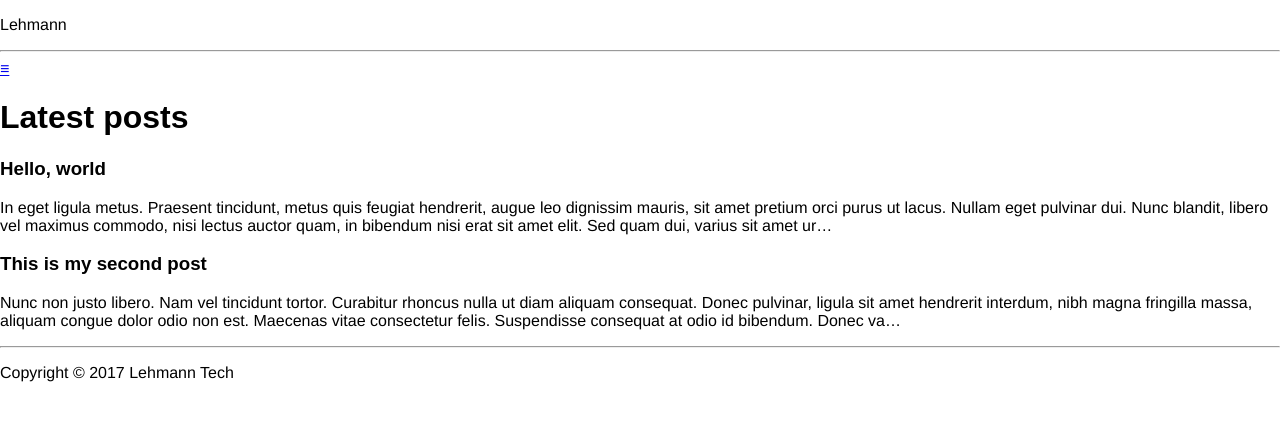
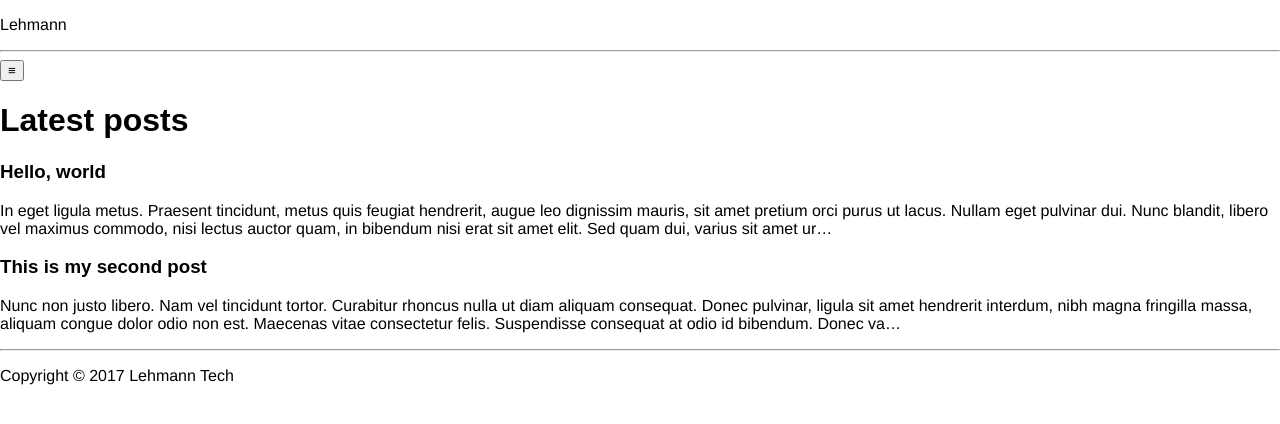
Before and after one commit to lehmann-tech/blog-website, a React (Create React App) app: page /posts in a window 1280 px wide. Shown: the top 424 px of the page. Built offline with nearby package versions, Linux system fonts and the light colour scheme.

Commit message:
Turn sidebar expand thingy into a button

```diff
--- a/src/components/sidebar/collapsed-sidebar.js
+++ b/src/components/sidebar/collapsed-sidebar.js
@@ -3,7 +3,7 @@ import classes from './collapsed-sidebar.css';
 
 const CollapsedSidebar = ({expand}) => (
   <div className={classes.container}>
-    <a href="#" onClick={expand}>≡</a>
+    <button onClick={expand}>≡</button>
   </div>
 );
 
--- a/src/components/sidebar/expanded-sidebar.css
+++ b/src/components/sidebar/expanded-sidebar.css
@@ -1,6 +1,6 @@
 :local(.container) {
     border: 1px solid black;
-    padding: 2em;
+    padding: 1em;
     background-color: orange;
 }
 
```
